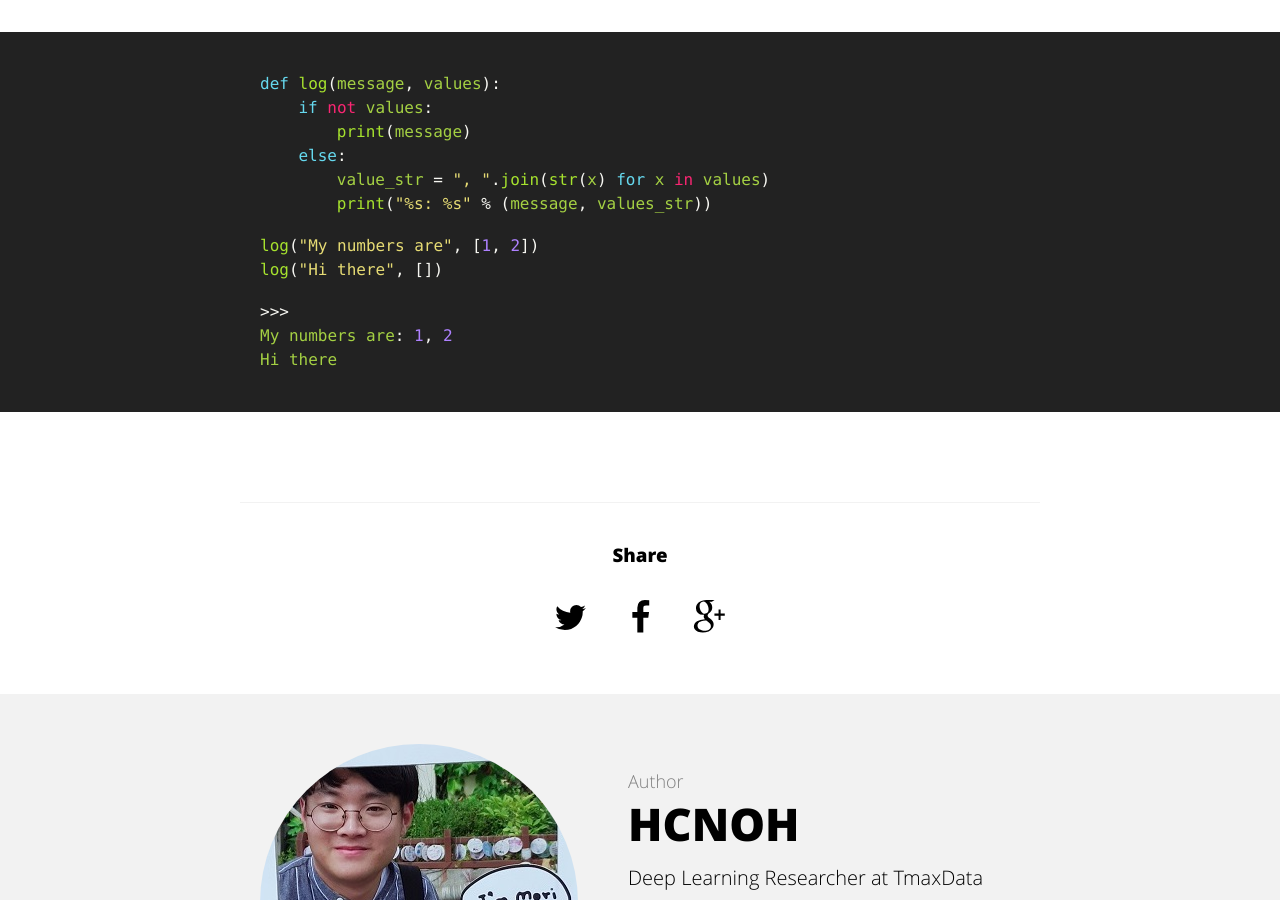
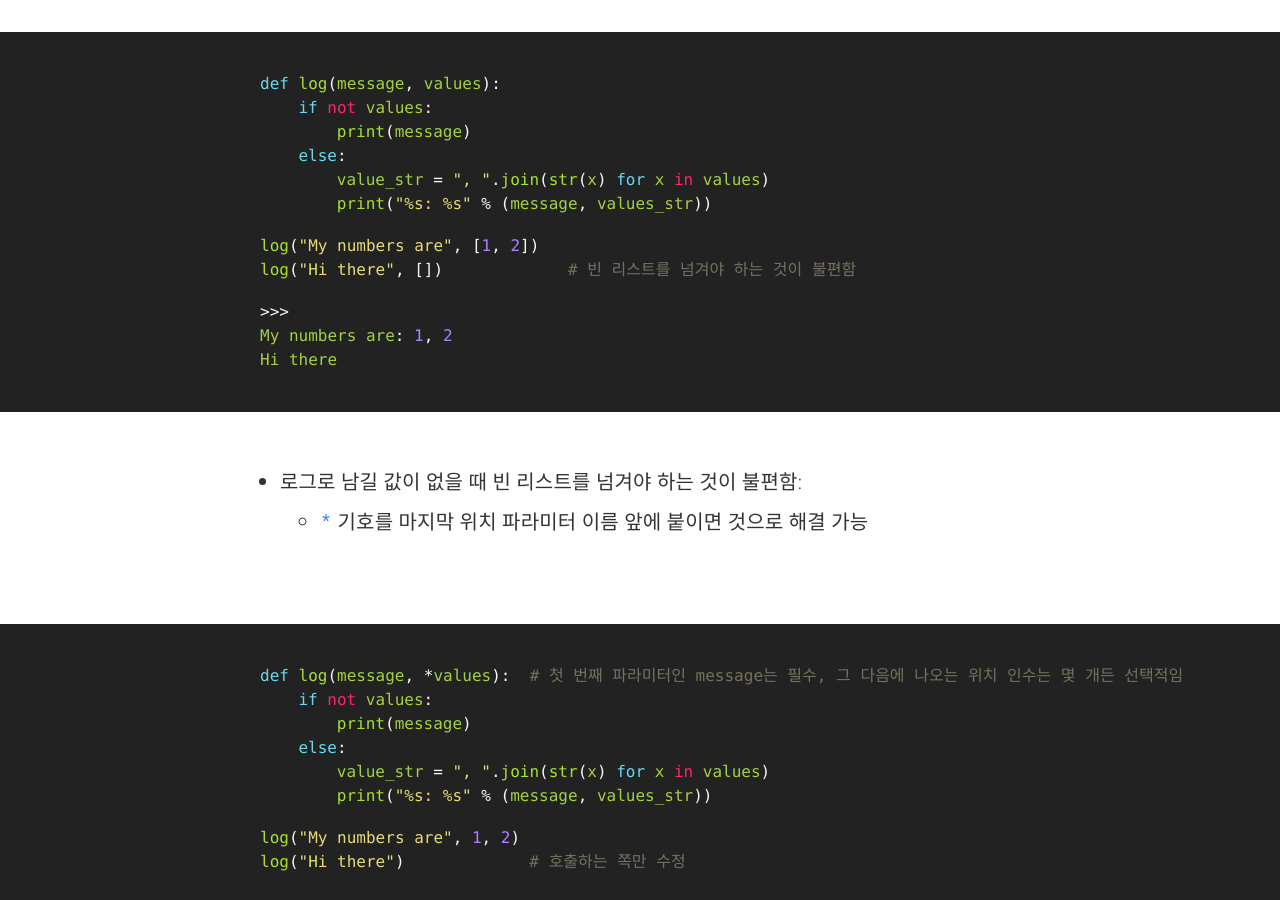
Before and after one commit to hcnoh/blog-prev, a Jekyll site: the page built from _posts/2018-09-28-effective-python-way18.md, in a window 1280 px wide and 900 px high, scrolled down 1007 px. Built offline with Jekyll 4.4.1, drawn with Linux system fonts in a browser that asks for light colours; comment, search, counter and statistics services are not loaded.

Commit message:
Update 2018-09-28-effective-python-way18.md

```diff
--- a/_posts/2018-09-28-effective-python-way18.md
+++ b/_posts/2018-09-28-effective-python-way18.md
@@ -21,9 +21,26 @@ def log(message, values):
         print("%s: %s" % (message, values_str))
 
 log("My numbers are", [1, 2])
-log("Hi there", [])
+log("Hi there", [])             # 빈 리스트를 넘겨야 하는 것이 불편함
 
 >>>
 My numbers are: 1, 2
 Hi there
 {% endhighlight %}
+- 로그로 남길 값이 없을 때 빈 리스트를 넘겨야 하는 것이 불편함:
+    - `*` 기호를 마지막 위치 파라미터 이름 앞에 붙이면 것으로 해결 가능
+{% highlight python %}
+def log(message, *values):  # 첫 번째 파라미터인 message는 필수, 그 다음에 나오는 위치 인수는 몇 개든 선택적임
+    if not values:
+        print(message)
+    else:
+        value_str = ", ".join(str(x) for x in values)
+        print("%s: %s" % (message, values_str))
+
+log("My numbers are", 1, 2)
+log("Hi there")             # 호출하는 쪽만 수정
+
+>>>
+My numbers are: 1, 2
+Hi there
+{% endhighlight %}
```
